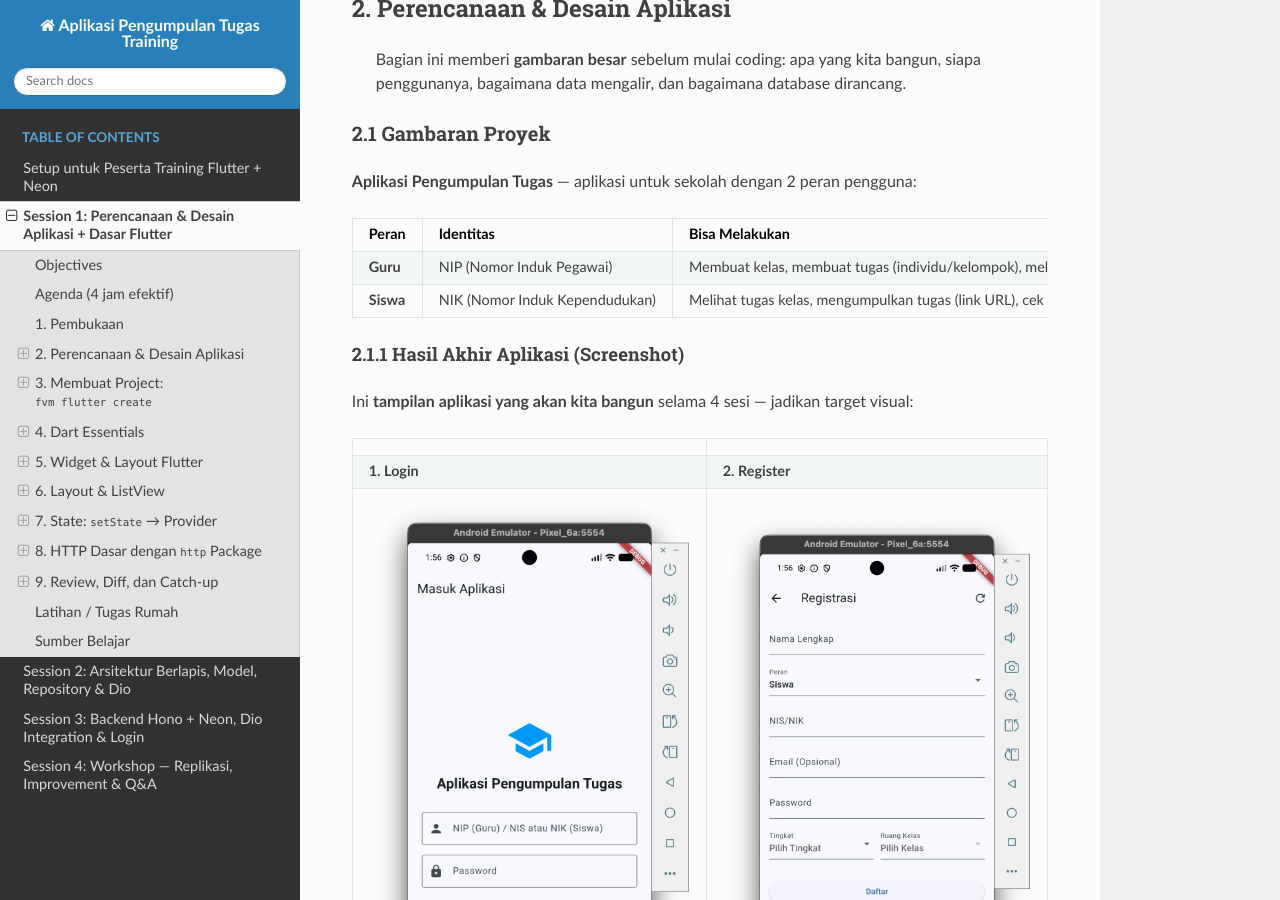
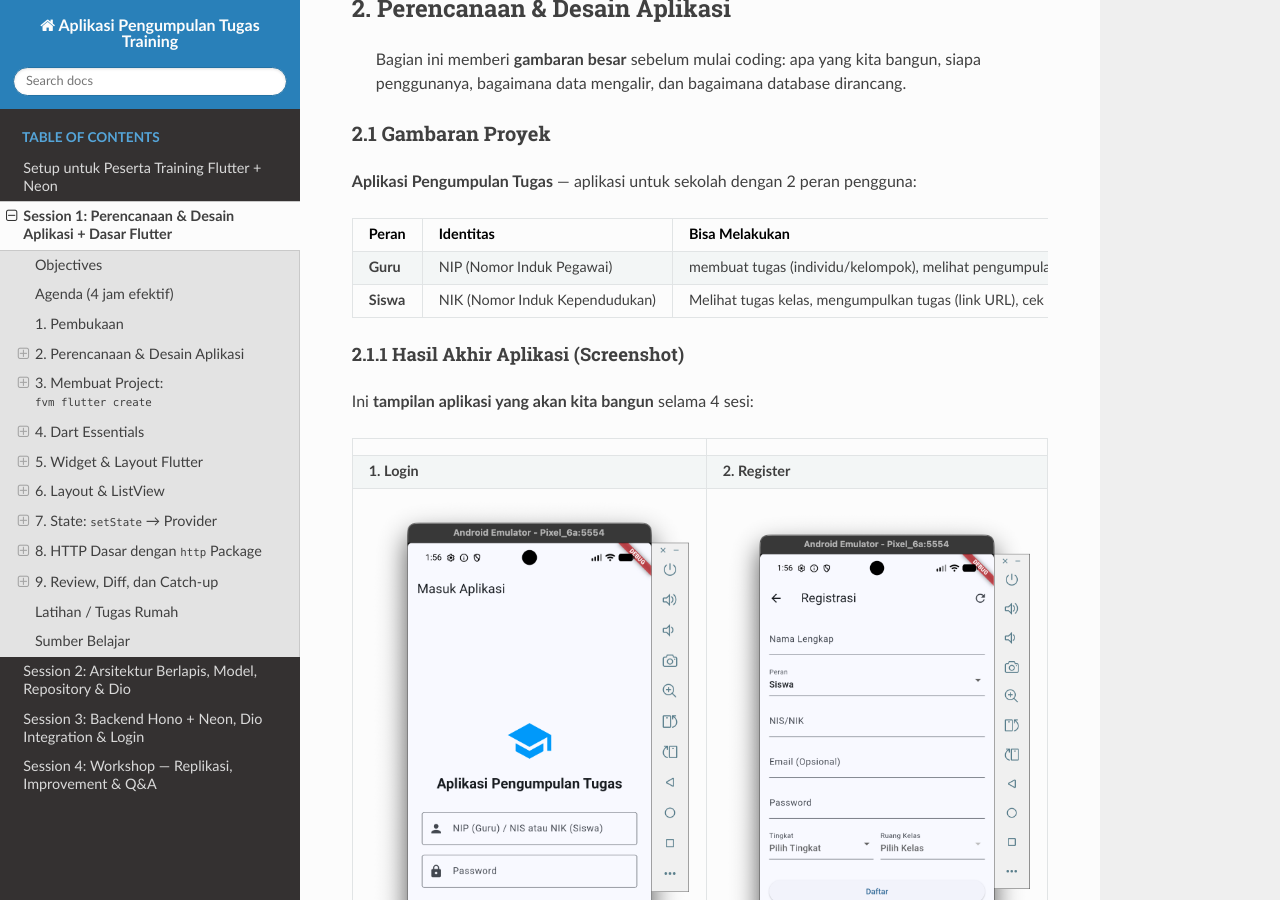
Before and after one commit to indraAsLesmana/next-training-flutter, a Sphinx documentation site: the page built from docs/session-1.md, in a window 1280 px wide and 900 px high, scrolled down 1379 px. Built offline with Sphinx 7.4.7 and the Read the Docs theme 3.1.0, drawn with Linux system fonts in a browser that asks for light colours; some of the changed text lies outside the part shown.

Commit message:
feat: adjust word session 1

```diff
--- a/docs/session-1.md
+++ b/docs/session-1.md
@@ -55,12 +55,12 @@ git checkout session-1-start
 
 | Peran | Identitas | Bisa Melakukan |
 |---|---|---|
-| **Guru** | NIP (Nomor Induk Pegawai) | Membuat kelas, membuat tugas (individu/kelompok), melihat pengumpulan |
+| **Guru** | NIP (Nomor Induk Pegawai) | membuat tugas (individu/kelompok), melihat pengumpulan |
 | **Siswa** | NIK (Nomor Induk Kependudukan) | Melihat tugas kelas, mengumpulkan tugas (link URL), cek status |
 
 #### 2.1.1 Hasil Akhir Aplikasi (Screenshot)
 
-Ini **tampilan aplikasi yang akan kita bangun** selama 4 sesi — jadikan target visual:
+Ini **tampilan aplikasi yang akan kita bangun** selama 4 sesi:
 
 | | |
 |---|---|
@@ -73,7 +73,7 @@ Ini **tampilan aplikasi yang akan kita bangun** selama 4 sesi — jadikan target
 | **7. Pengumpulan Tugas Guru** | |
 | ![Pengumpulan Guru](project_ss/7.task-submit-guru.png) | |
 
-> **Catatan:** Screenshot di atas adalah hasil akhir dari seluruh training (branch `session-4-final`). Hari ini (Sesi 1) kita baru membangun fondasinya — tapi dengan target visual ini, kalian selalu tahu *ke mana* kita melangkah.
+> **Catatan:** Screenshot di atas adalah hasil akhir dari seluruh training (branch `session-4-final`).
 
 ### 2.2 Alur Pengguna
 
```
